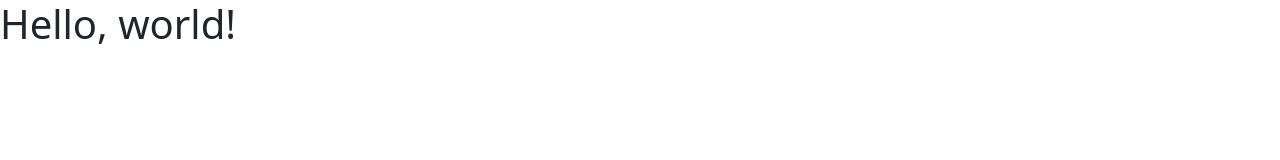
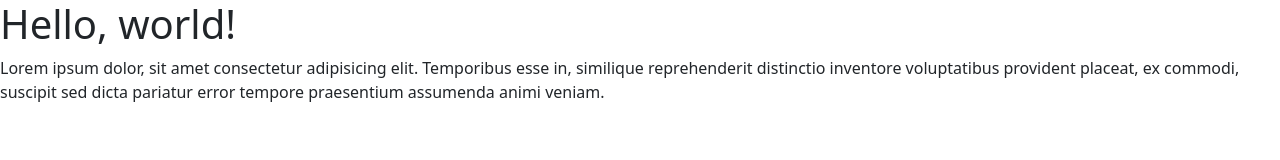
Before and after one commit to ShresthaClub/ShresthaClub-site, a plain HTML site: page index.html in a window 1280 px wide. Drawn offline with nearby package versions, Linux system fonts and the light colour scheme.

Commit message:
updated index.html

```diff
--- a/index.html
+++ b/index.html
@@ -17,7 +17,12 @@
   </head>
   <body>
     <h1>Hello, world!</h1>
-
+    <p>
+      Lorem ipsum dolor, sit amet consectetur adipisicing elit. Temporibus esse
+      in, similique reprehenderit distinctio inventore voluptatibus provident
+      placeat, ex commodi, suscipit sed dicta pariatur error tempore praesentium
+      assumenda animi veniam.
+    </p>
     <!-- Optional JavaScript; choose one of the two! -->
 
     <!-- Option 1: Bootstrap Bundle with Popper -->
```
